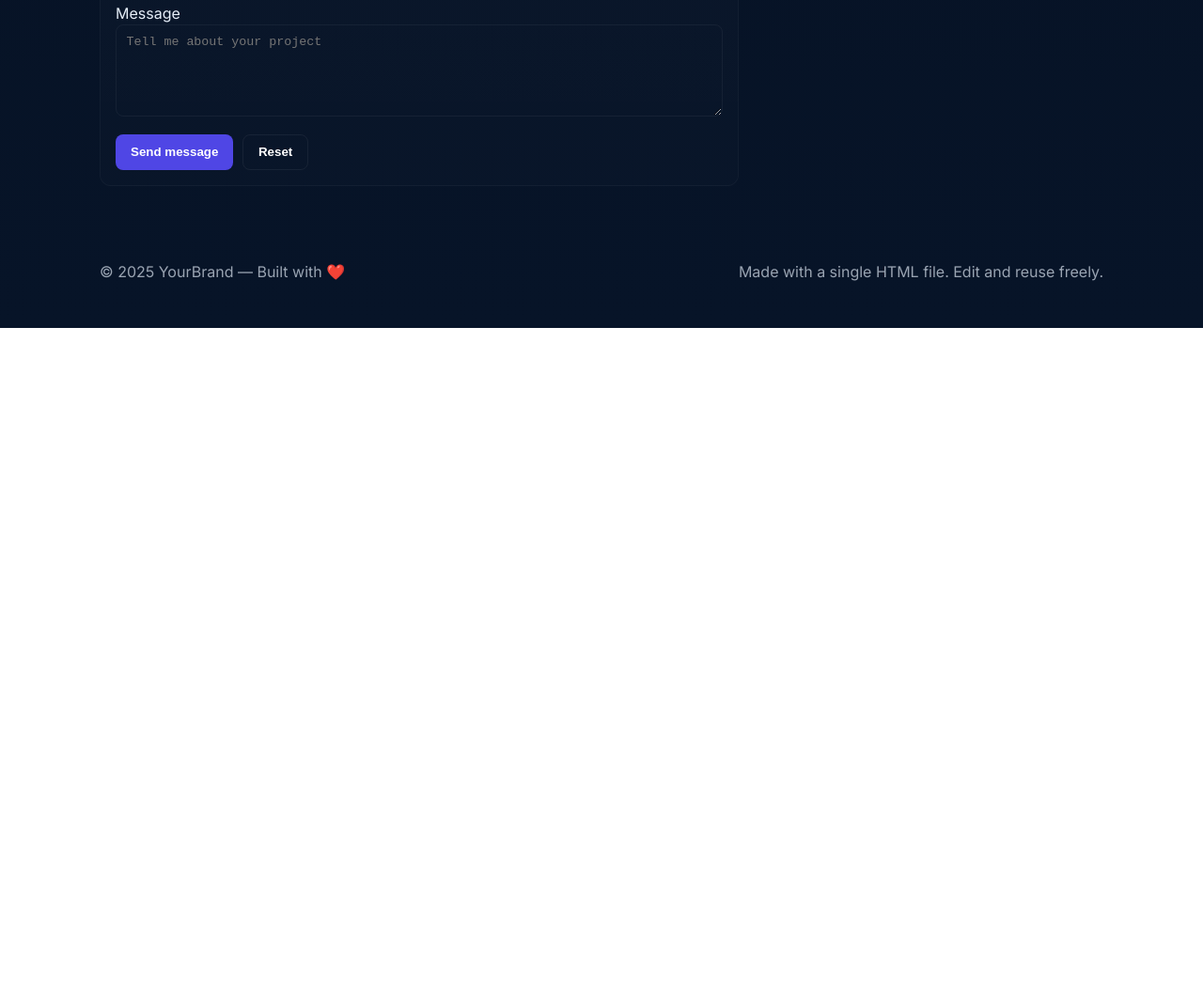
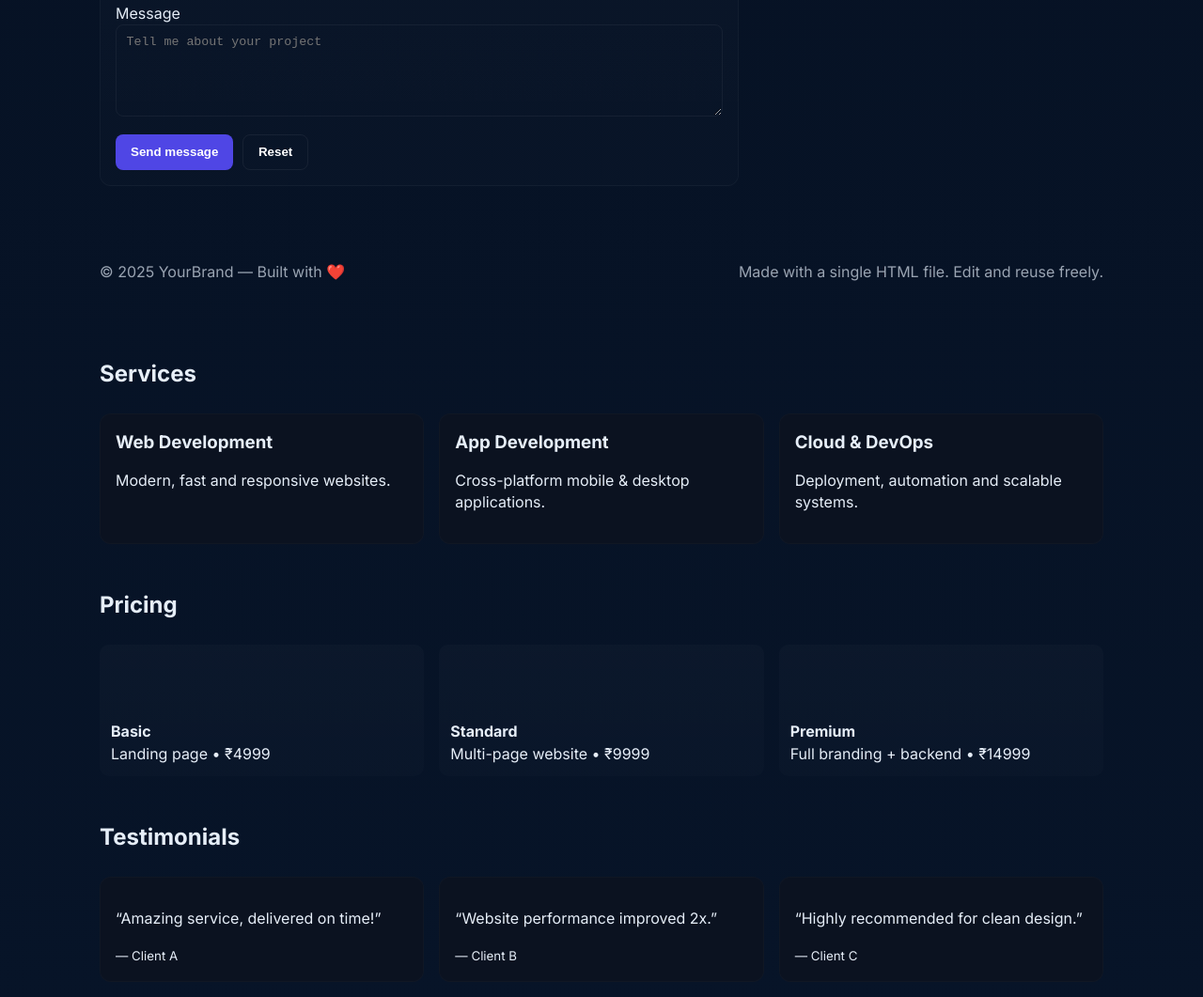
Before and after one commit to deebaprasath/test, a plain HTML site: page index.html in a window 1280 px wide. Shown: the part 1422-2483 px from the top of the page at 94% size. Before the commit the page ends 1771 px from the top, so only its background shows below. Drawn offline with Linux system fonts and the light colour scheme.

Commit message:
2nd code

```diff
--- a/index.html
+++ b/index.html
@@ -128,6 +128,34 @@
         <div style="color:var(--muted)">Made with a single HTML file. Edit and reuse freely.</div>
       </div>
     </footer>
+
+    <!-- New Design Sections -->
+    <section id="services" style="margin-top:3rem">
+      <h2>Services</h2>
+      <div class="grid">
+        <div class="feature"><h3>Web Development</h3><p class="muted">Modern, fast and responsive websites.</p></div>
+        <div class="feature"><h3>App Development</h3><p class="muted">Cross-platform mobile & desktop applications.</p></div>
+        <div class="feature"><h3>Cloud & DevOps</h3><p class="muted">Deployment, automation and scalable systems.</p></div>
+      </div>
+    </section>
+
+    <section id="pricing" style="margin-top:3rem">
+      <h2>Pricing</h2>
+      <div class="projects">
+        <div class="project"><div><strong>Basic</strong><br>Landing page • ₹4999</div></div>
+        <div class="project"><div><strong>Standard</strong><br>Multi-page website • ₹9999</div></div>
+        <div class="project"><div><strong>Premium</strong><br>Full branding + backend • ₹14999</div></div>
+      </div>
+    </section>
+
+    <section id="testimonials" style="margin-top:3rem;margin-bottom:2rem">
+      <h2>Testimonials</h2>
+      <div class="grid">
+        <div class="feature"><p>“Amazing service, delivered on time!”</p><small>— Client A</small></div>
+        <div class="feature"><p>“Website performance improved 2x.”</p><small>— Client B</small></div>
+        <div class="feature"><p>“Highly recommended for clean design.”</p><small>— Client C</small></div>
+      </div>
+    </section>
   </main>
 
   <script>
```
